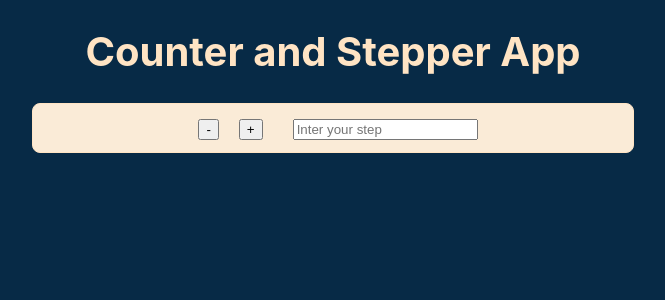
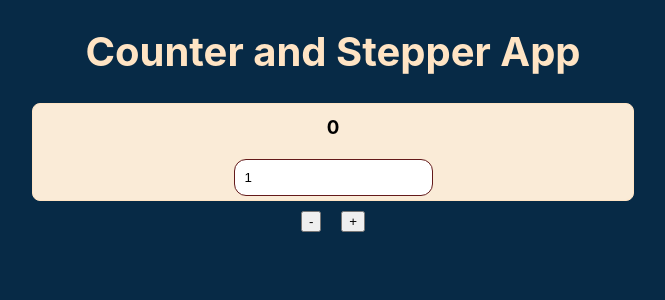
Before and after one commit to AlenaB-dev/Counter_Stepper, a React (Create React App) app: page / in a window 1280 px wide. Shown: the top 300 px of the page, without its empty margins (307-972 px from the left). Built offline with nearby package versions, Linux system fonts and the light colour scheme.

Commit message:
feat: add counter and stepper js logic

```diff
--- a/src/App.js
+++ b/src/App.js
@@ -1,10 +1,25 @@
+import { useState } from "react";
 import "./App.css";
 import Counter from "./components/Counter";
+import Button from "./components/Button";
 
 function App() {
+  const [count, setCount] = useState(0);
+  const [step, setStep] = useState(1);
+
+  const incrementCount = () => setCount(count + step);
+  const decrementCount = () => setCount(count - step);
+
   return (
     <div className="App">
-      <Counter />
+      <h1>Counter and Stepper App</h1>
+      <Counter count={count} step={step} setStep={setStep} />
+      <Button
+        up="+"
+        down="-"
+        onDecrement={decrementCount}
+        onIncrement={incrementCount}
+      />
     </div>
   );
 }
--- a/src/components/Button.js
+++ b/src/components/Button.js
@@ -1,11 +1,15 @@
 import styles from "./Button.module.css";
 
 function Button(props) {
-  const {} = props;
+  const { up, down, onIncrement, onDecrement } = props;
   return (
     <>
-      <button className={styles.btn}>-</button>
-      <button className={styles.btn}>+</button>
+      <button onClick={onDecrement} className={styles.btn}>
+        {down}
+      </button>
+      <button onClick={onIncrement} className={styles.btn}>
+        {up}
+      </button>
     </>
   );
 }
--- a/src/components/Counter.js
+++ b/src/components/Counter.js
@@ -1,15 +1,17 @@
-import { useState } from "react";
 import styles from "./Counter.module.css";
-import Button from "./Button";
 
-function Counter() {
-  const { count, setCounter } = useState();
+function Counter({ count, step, setStep }) {
   return (
     <>
-      <h1>Counter and Stepper App</h1>
       <div className={styles.counter}>
-        <Button />
-        <input placeholder="Inter your step"></input>
+        <h3>{count}</h3>
+
+        <input
+          type="number"
+          value={step}
+          onChange={(e) => setStep(Number(e.target.value))}
+          placeholder="Inter your step"
+        ></input>
       </div>
     </>
   );
--- a/src/components/Counter.module.css
+++ b/src/components/Counter.module.css
@@ -1,6 +1,10 @@
 h1 {
   color: bisque;
   font-size: 2.5rem;
+}
+
+h3 {
+  margin: 0 auto;
 }
 
 .counter {
@@ -14,5 +18,7 @@ h1 {
 }
 
 input {
-  margin-left: 20px;
+  border: 1px solid #641a1a;
+  border-radius: 12px;
+  padding: 10px;
 }
```
